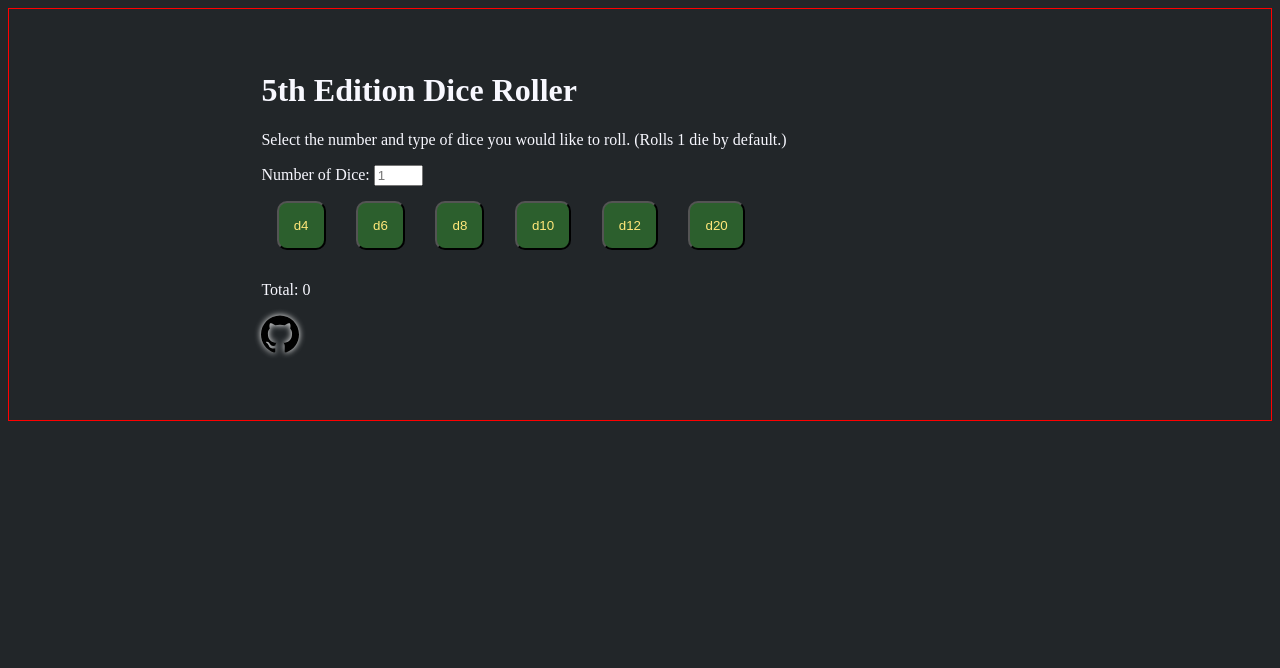
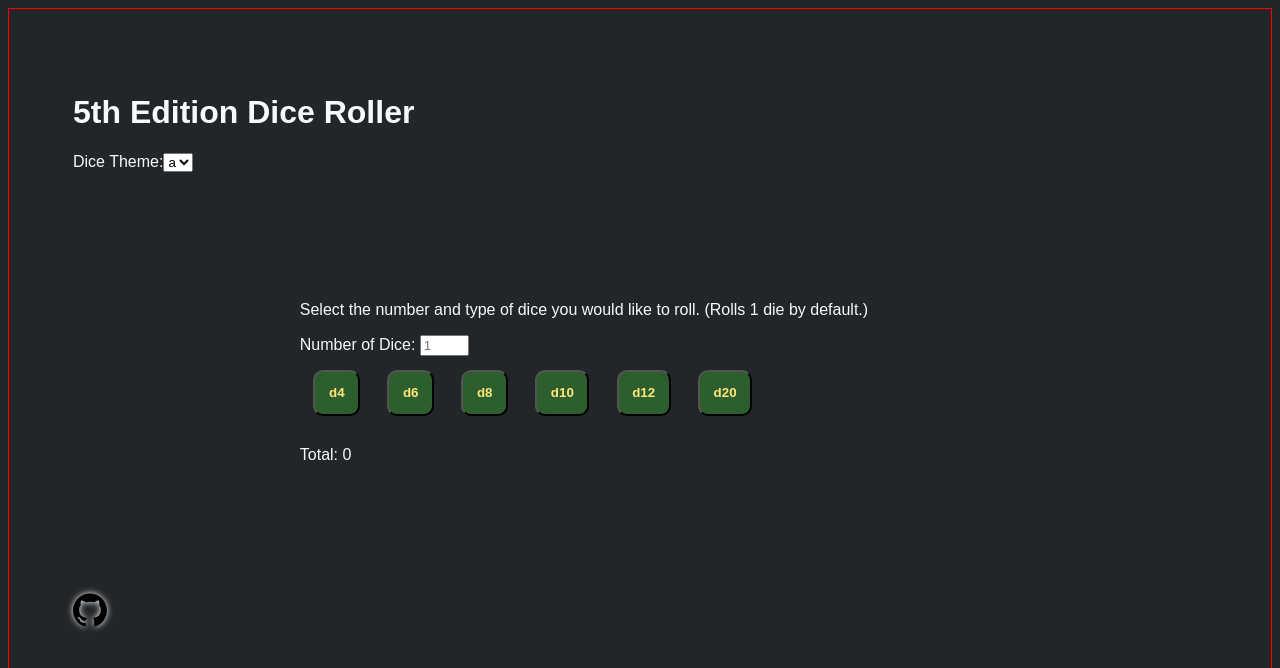
Before and after one commit to MorganWilliamson/dice-roll, a React (Create React App) app in the folder dice/: page / in a window 1280 px wide. Shown: the top 668 px of the page. Built offline with nearby package versions, Linux system fonts and the light colour scheme; the HTML template or start-up script is replaced by a standard one.

Commit message:
Layout tweaking, adding theme selection.

```diff
--- a/dice/src/App.js
+++ b/dice/src/App.js
@@ -5,11 +5,19 @@ import Footer from "./components/Footer";
 
 function App() {
   return (
-    <div className="App">
+    <>
+    <div className="AppHead">
       <Header />
+    </div>
+
+    <div className="AppBody">
       <Roller />
+    </div>
+
+    <div className="AppFoot">
       <Footer />
     </div>
+    </>
   );
 }
 
--- a/dice/src/components/Header.js
+++ b/dice/src/components/Header.js
@@ -1,9 +1,19 @@
 import React from "react";
+import "../stylesheets/Header.css";
 
 const Header = () => {
     return (
         <div className="header">
             <h1>5th Edition Dice Roller</h1>
+            <form>
+                <label className="themeSelect">Dice Theme:</label>
+                <select className="themeSelect">
+                    <option value="a">a</option>
+                    <option value="b">b</option>
+                    <option value="c">c</option>
+                    <option value="d">d</option>
+                </select>
+            </form>
         </div>
     )
 }
--- a/dice/src/stylesheets/App.css
+++ b/dice/src/stylesheets/App.css
@@ -2,10 +2,14 @@ body {
   border: 1px solid red;
   background-color: #222629;
   color: #f8f8ff;
+  padding: 5%;
+  font-family: 'Noto Sans JP', sans-serif;
 }
 
-.App {
-  margin: 5% 20%;
+.AppBody {
+  margin: 10% 20%;
+  display: flex;
+  flex-direction: column;
 }
 
 /* Removing Arrows */
--- a/dice/src/stylesheets/Footer.css
+++ b/dice/src/stylesheets/Footer.css
@@ -1,5 +1,5 @@
 img {
   filter: drop-shadow(0 0 3px white);
-  height: 5%;
-  width: 5%;
+  height: 3%;
+  width: 3%;
 }
--- a/dice/src/stylesheets/dice.css
+++ b/dice/src/stylesheets/dice.css
@@ -4,6 +4,8 @@
   padding: 2%;
   margin: 2%;
   border-radius: 10px;
+  font-family: 'Noto Sans JP', sans-serif;
+  font-weight: 600;
 }
 
 .die:hover {
```
Also changed, not shown: dice/src/stylesheets/Header.css (added), 1 other file (tests, documents, lock files or other folders).
